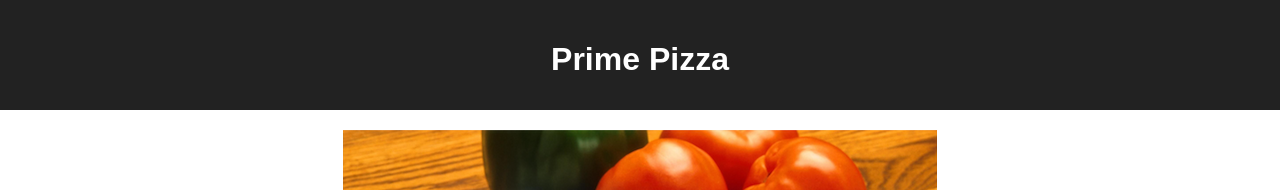
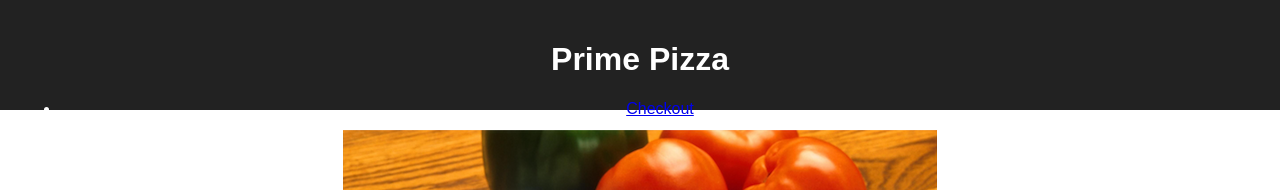
Before and after one commit to jamespetran/redux-pizza-parlor, a React (Create React App) app: page /#/ in a window 1280 px wide. Shown: the top 190 px of the page. Built offline with nearby package versions, Linux system fonts and the light colour scheme.

Commit message:
working on checkout

```diff
--- a/src/components/App/App.jsx
+++ b/src/components/App/App.jsx
@@ -1,6 +1,8 @@
 import React from 'react';
 import axios from 'axios';
 import './App.css';
+import {HashRouter as Router, Route, Link} from 'react-router-dom';
+import Checkout from '../Checkout/Checkout'
 
 function App() {
 
@@ -8,6 +10,22 @@ function App() {
     <div className='App'>
       <header className='App-header'>
         <h1 className='App-title'>Prime Pizza</h1>
+
+        <Router>
+          <div>
+            <ul>
+              <li>
+                <Link to="/checkout">Checkout</Link>
+              </li>
+            </ul>
+            <Route exact path="/checkout">
+              <Checkout />
+            </Route>
+
+          </div>
+
+        </Router>
+
       </header>
 
       <img src='images/pizza_photo.png' />
--- /dev/null
+++ b/src/components/Checkout/Checkout.jsx
@@ -0,0 +1,33 @@
+import React from 'react';
+import {useSelector, useDispatch} from 'react-redux';
+import {useHistory} from 'react=router-dom';
+
+function Checkout (){
+    const dispatch = useDispatch();
+    const history = useHistory();
+
+    const checkoutPizza = useSelector(store => store.checkoutReducer);
+
+    const handleCheckout = () => {
+        dispatch({
+            type: 'EMPTY_PIZZA'
+        })
+
+        history.push('/');
+    }
+
+       return (
+           <div>
+               <h2>Check Out</h2>
+               <h3>Name</h3>
+               <h3>Address</h3>
+                <P>
+                <button onClick={handleCheckout}>Checkout</button>
+                </P>
+           </div>
+       )
+
+
+};
+
+export default Checkout;
```
